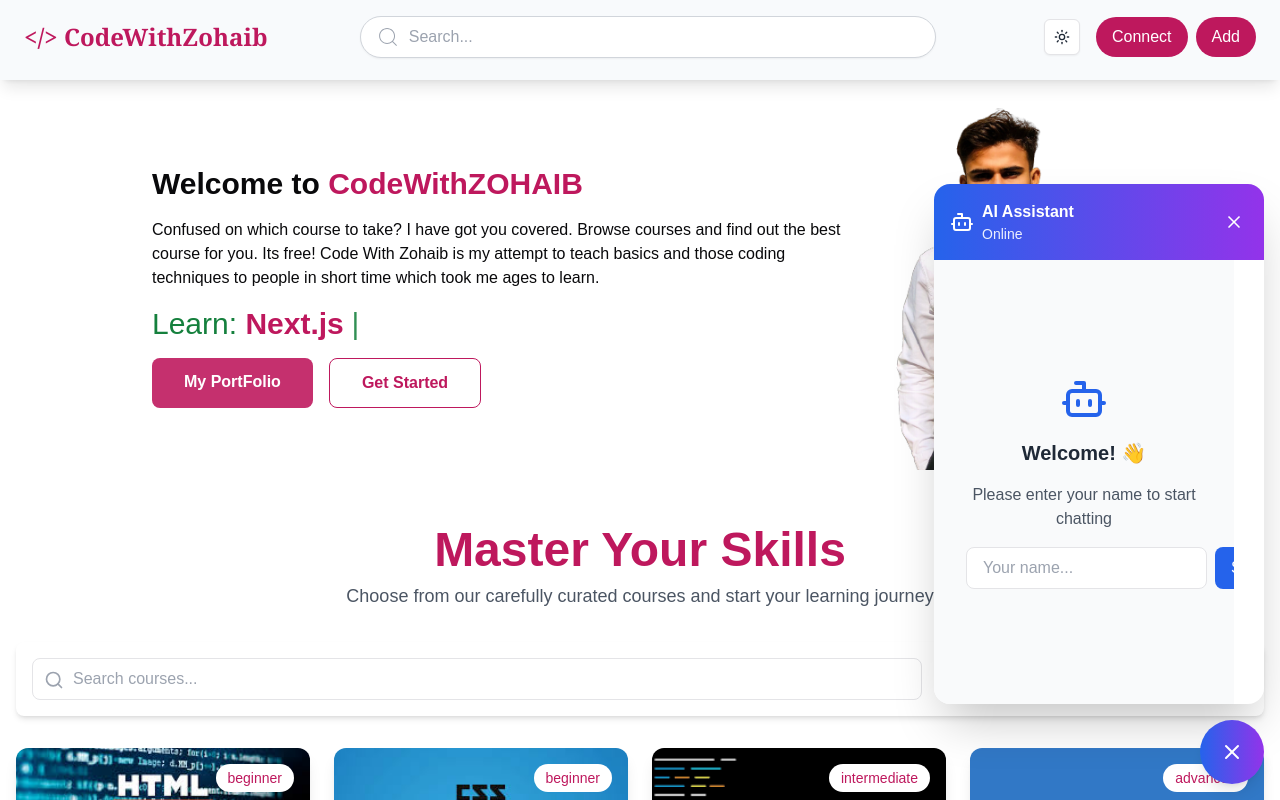
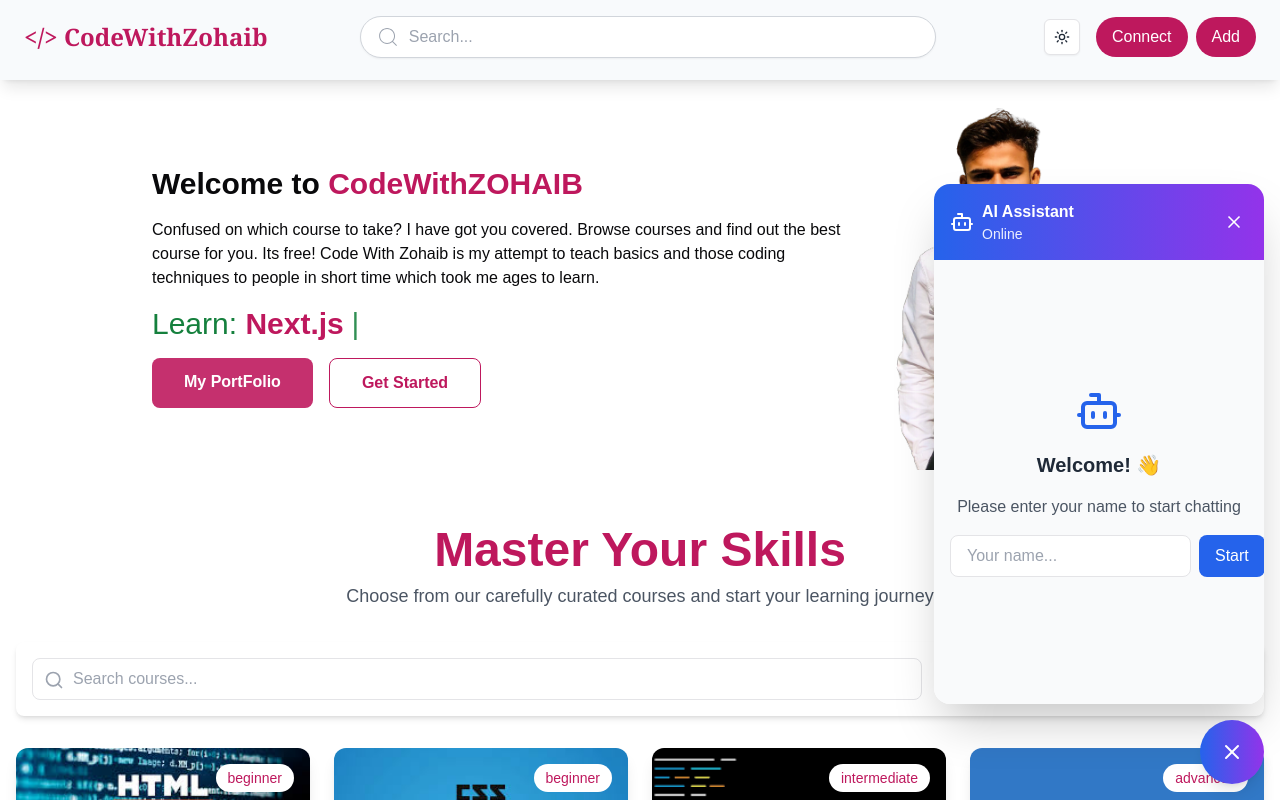
Before and after one commit to DotZohaib/CodeWithZohaib-Academy-, a Next.js app: page / in a window 1280 px wide. Both pictures are taken after a click on the button "Chat with DotZohaib". Shown: the top 800 px of the page. Built offline with nearby package versions, Linux system fonts and the light colour scheme.

Commit message:
Chatbot.jsx

```diff
--- a/src/components/Chatbot.jsx
+++ b/src/components/Chatbot.jsx
@@ -359,7 +359,7 @@ const Chatbot = () => {
           </div>
 
           {/* Chat Content */}
-          <div className="flex-1 overflow-y-auto w-[300px] p-4 bg-gray-50">
+          <div className="flex-1 overflow-y-auto w-full bg-gray-50">
             {showNameInput ? (
               <div className="flex flex-col items-center justify-center h-full gap-4 p-4">
                 <Bot size={48} className="text-blue-600" />
```
